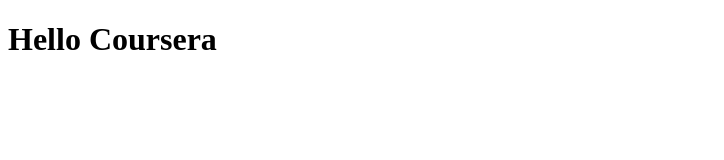
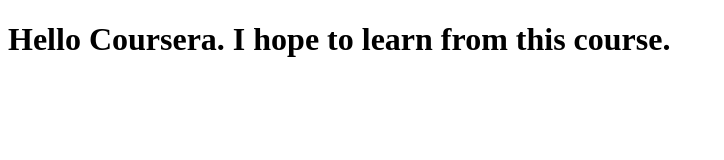
Before and after one commit to fitbuildjeff/coursera-html, a plain HTML site: page index.html in a window 1280 px wide. Shown: the whole page, without its empty margins (0-724 px from the left). Drawn offline with Linux system fonts and the light colour scheme.

Commit message:
Updated web file.

```diff
--- a/index.html
+++ b/index.html
@@ -5,6 +5,6 @@
     <title>Hello Coursera</title>
   </head>
   <body>
-    <h1>Hello Coursera</h1>
+    <h1>Hello Coursera. I hope to learn from this course.</h1>
   </body>
 </html>
```
